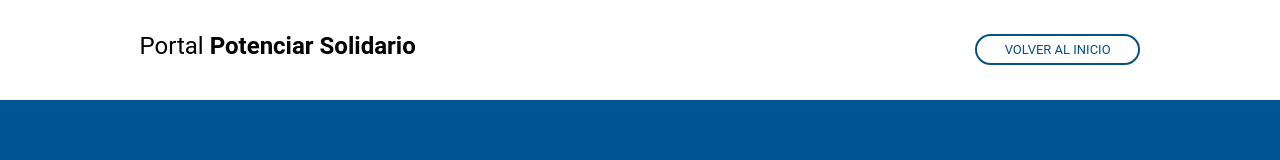
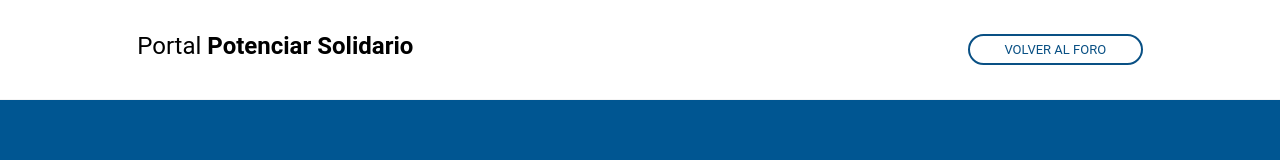
Before and after one commit to henrypfg8/Potenciar-Solidario, a React (Vite) app in the folder client/: page /foro/crear in a window 1280 px wide. Shown: the top 160 px of the page. Built offline with nearby package versions, Linux system fonts and the light colour scheme.

Commit message:
Boton dinamico segun la ruta en el Header

```diff
--- a/client/src/components/Header/Header.jsx
+++ b/client/src/components/Header/Header.jsx
@@ -1,6 +1,9 @@
 import Styles from './header.module.css';
+import { useLocation, Link } from 'react-router-dom';
 
 export default function Header ({ isScrolled }) {
+
+    const { pathname } = useLocation();
 
 
     return (
@@ -12,9 +15,35 @@ export default function Header ({ isScrolled }) {
                     Portal <strong> Potenciar Solidario</strong>
                 </a>
 
-                <a className={Styles['backButton']}>
-                    VOLVER AL INICIO
-                </a>
+                {
+                    pathname.includes('/foro') ?
+
+                    (
+                        pathname === '/foro' ?
+                        (<Link to='/' className={Styles.backButton}>
+                            VOLVER A LA CARTELERA
+                        </Link>)
+                        :
+                        (<Link to='/foro' className={Styles.backButton}>
+                            VOLVER AL FORO
+                        </Link>)
+                    )
+
+                    :
+
+                    (
+                        pathname === '/form' ?
+                        (<Link to={'/'} className={Styles.backButton}>
+                            VOLVER A LA CARTELERA
+                        </Link>)
+                        :
+                        (<Link className={Styles.backButton}>
+                            VOLVER AL INICIO
+                        </Link>)
+                    )
+
+                }
+
 
             </div>
 
--- a/client/src/components/Header/header.module.css
+++ b/client/src/components/Header/header.module.css
@@ -31,7 +31,7 @@
             color: #095084;
             border-radius: 50px;
             height: 31.84px;
-            width: 165.53px;
+            width: 175px;
             display: flex;
             justify-content: center;
             align-items: center;
--- a/client/src/components/Posts/Posts.jsx
+++ b/client/src/components/Posts/Posts.jsx
@@ -11,7 +11,7 @@ export default function Posts () {
   return (
     <div className={Styles.Posts}>
 
-      <h1 style={{marginTop: '10px'}}>Publicaciones del muro</h1>
+      <h1 style={{marginTop: '10px'}}>Publicaciones de la cartelera</h1>
 
       <SearchBar />
 
```
